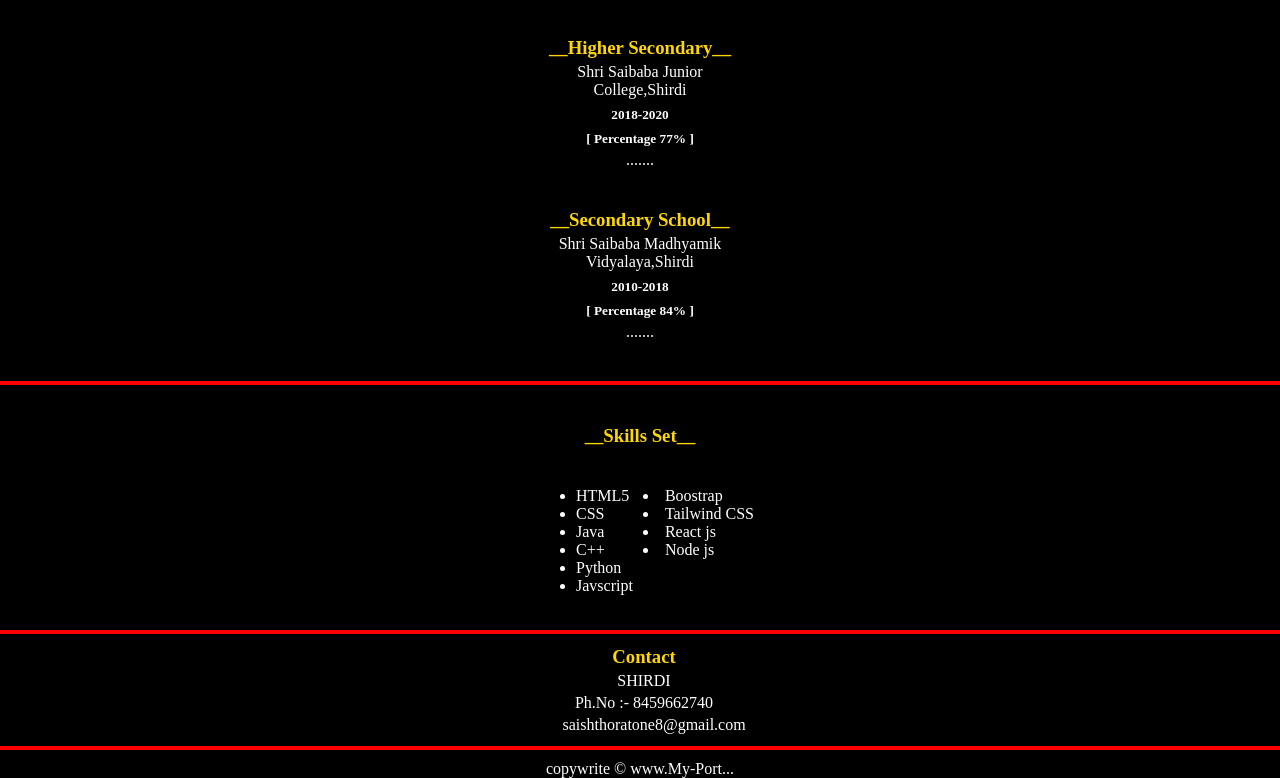
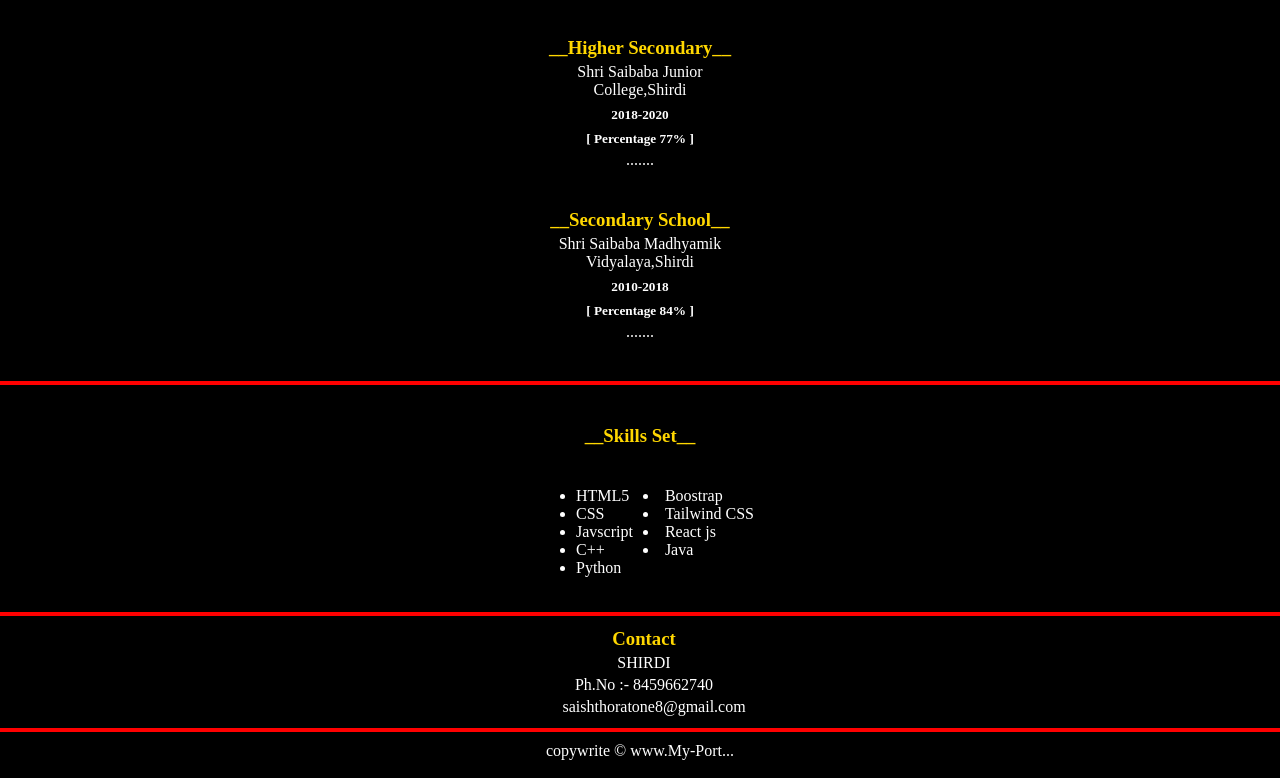
Before and after one commit to git-saish-18/MY-Portfolio, a plain HTML site: page index.html in a window 1280 px wide. Shown: the part 417-1195 px from the top of the page. Drawn offline with Linux system fonts and the light colour scheme.

Commit message:
Update index.html

```diff
--- a/index.html
+++ b/index.html
@@ -89,18 +89,16 @@
         <ul>
           <li>HTML5</li>
             <li>CSS</li>
-            <li>Java</li>
+           <li>Javscript</li>
             <li>C++</li>
-            <li>Python</li>
-            <li>Javscript</li>
-          </li>
+          <li>Python</li>
         </ul>
       </div>
       <div>
         <li>Boostrap</li>
         <li>Tailwind CSS</li>
         <li>React js</li>
-        <li>Node js</li>
+        <li>Java</li>
       </div>
     </div>
     <hr class ="hr" color="red">
```
